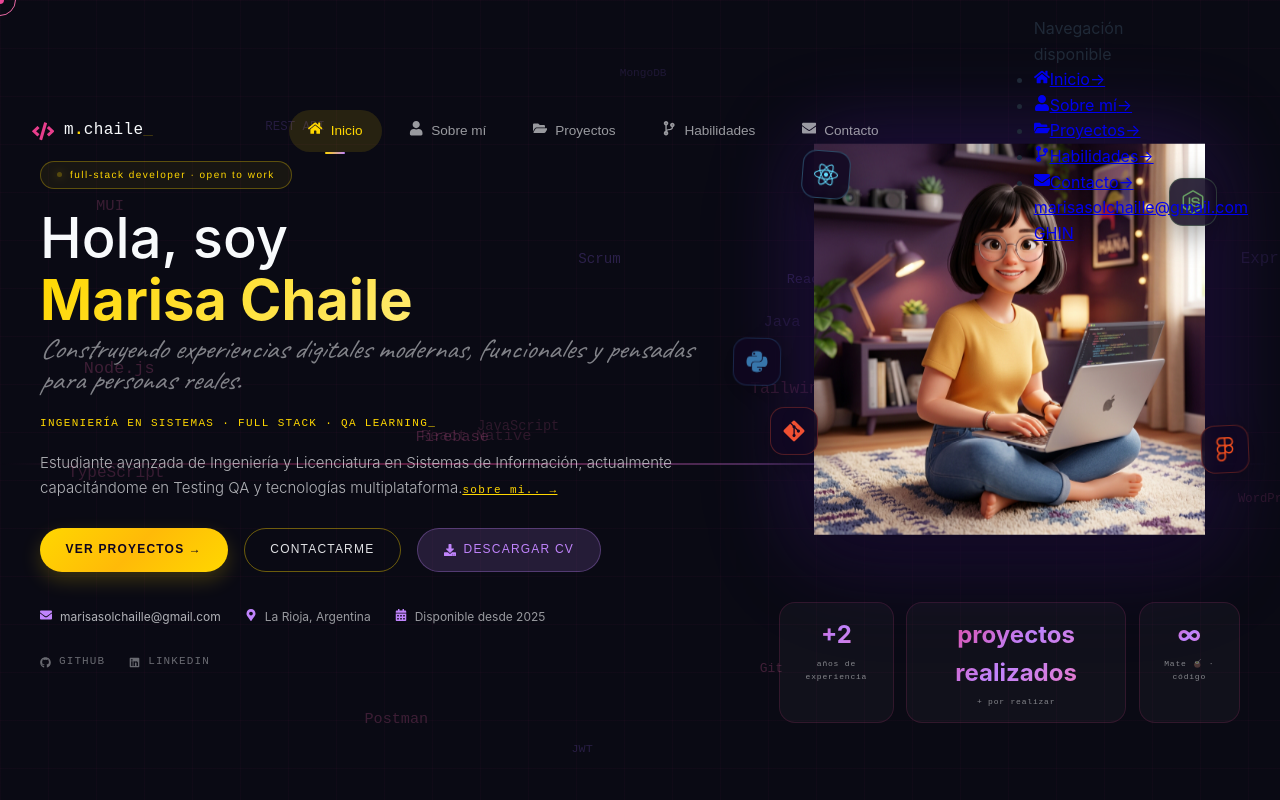
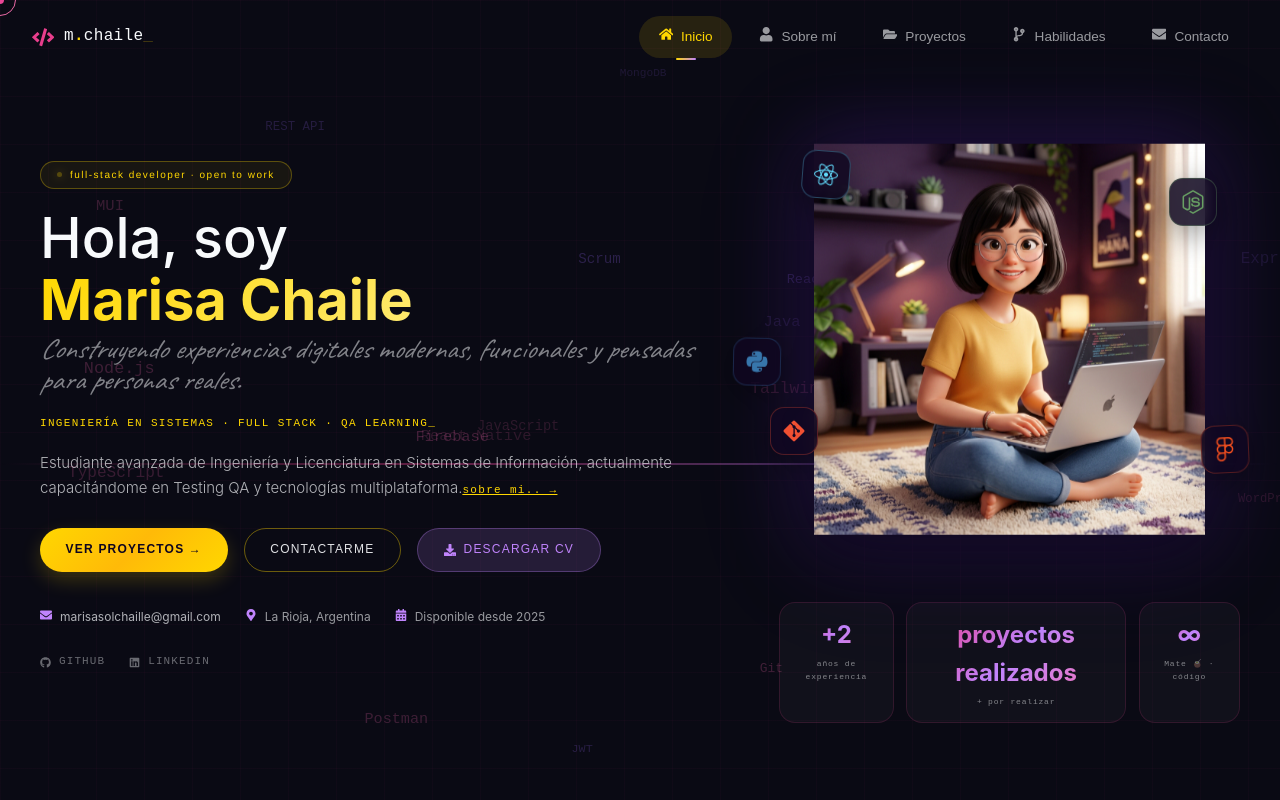
Before and after one commit to Marixxa24/marisa-chaile-portfolio, a React (Create React App) app in the folder frontend/: page / in a window 1280 px wide. Shown: the top 800 px of the page. Built offline with nearby package versions, Linux system fonts and the light colour scheme.

Commit message:
cambios en navbar

```diff
--- a/frontend/src/components/Navbar.jsx
+++ b/frontend/src/components/Navbar.jsx
@@ -105,7 +105,7 @@ const Navbar = () => {
         </button>
 
         {/* Mobile Menu Overlay */}
-        <div className={`mobile-menu ${menuOpen ? 'active' : ''}`}>
+        {/* <div className={`mobile-menu ${menuOpen ? 'active' : ''}`}>
           <div className="mobile-menu-container">
             <div className="mobile-menu-header">
               <span className="mobile-menu-title">Navegación</span>
@@ -143,7 +143,7 @@ const Navbar = () => {
               </div>
             </div>
           </div>
-        </div>
+        </div> */}
       </div>
     </nav>
   );
```
